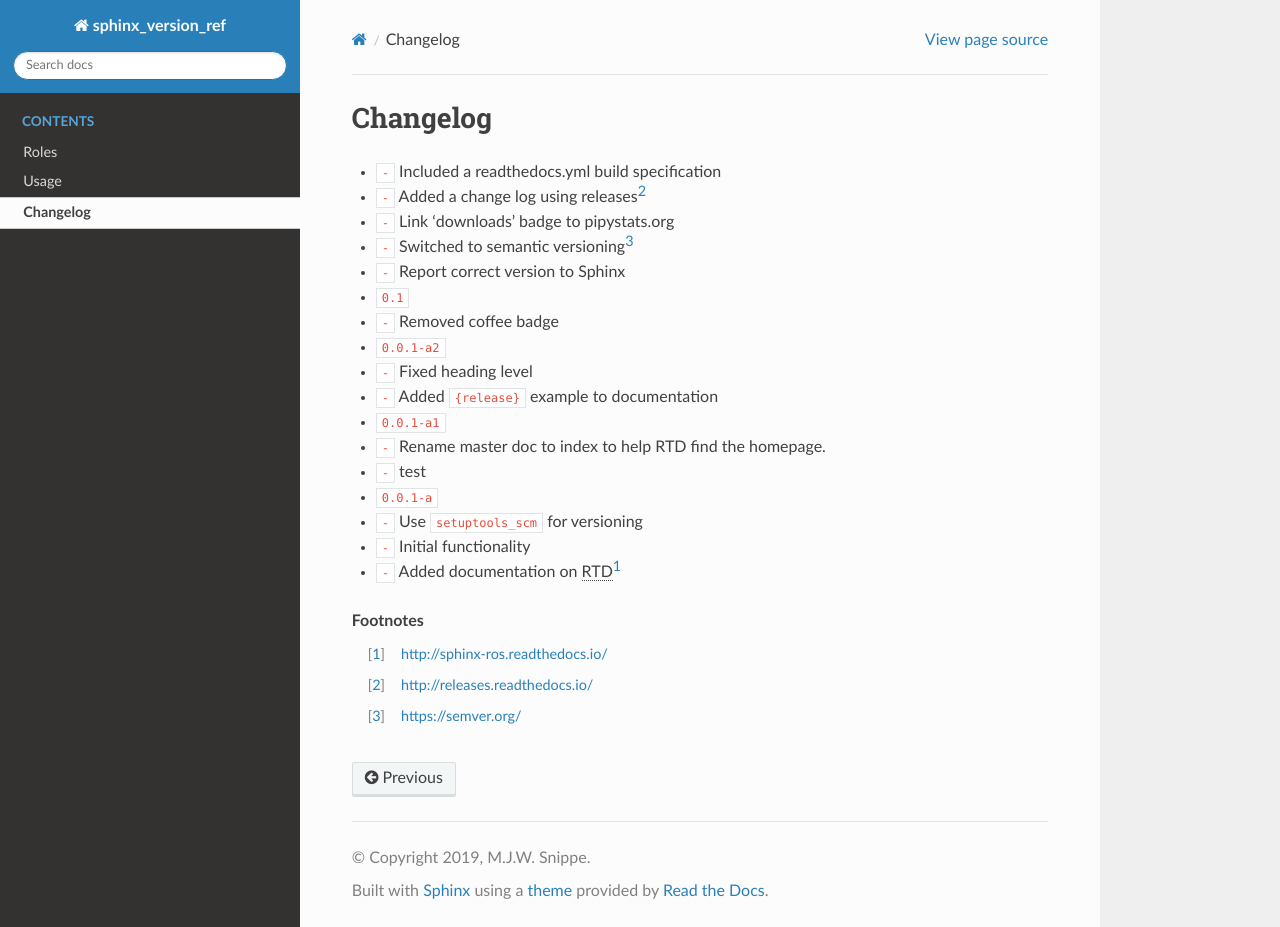
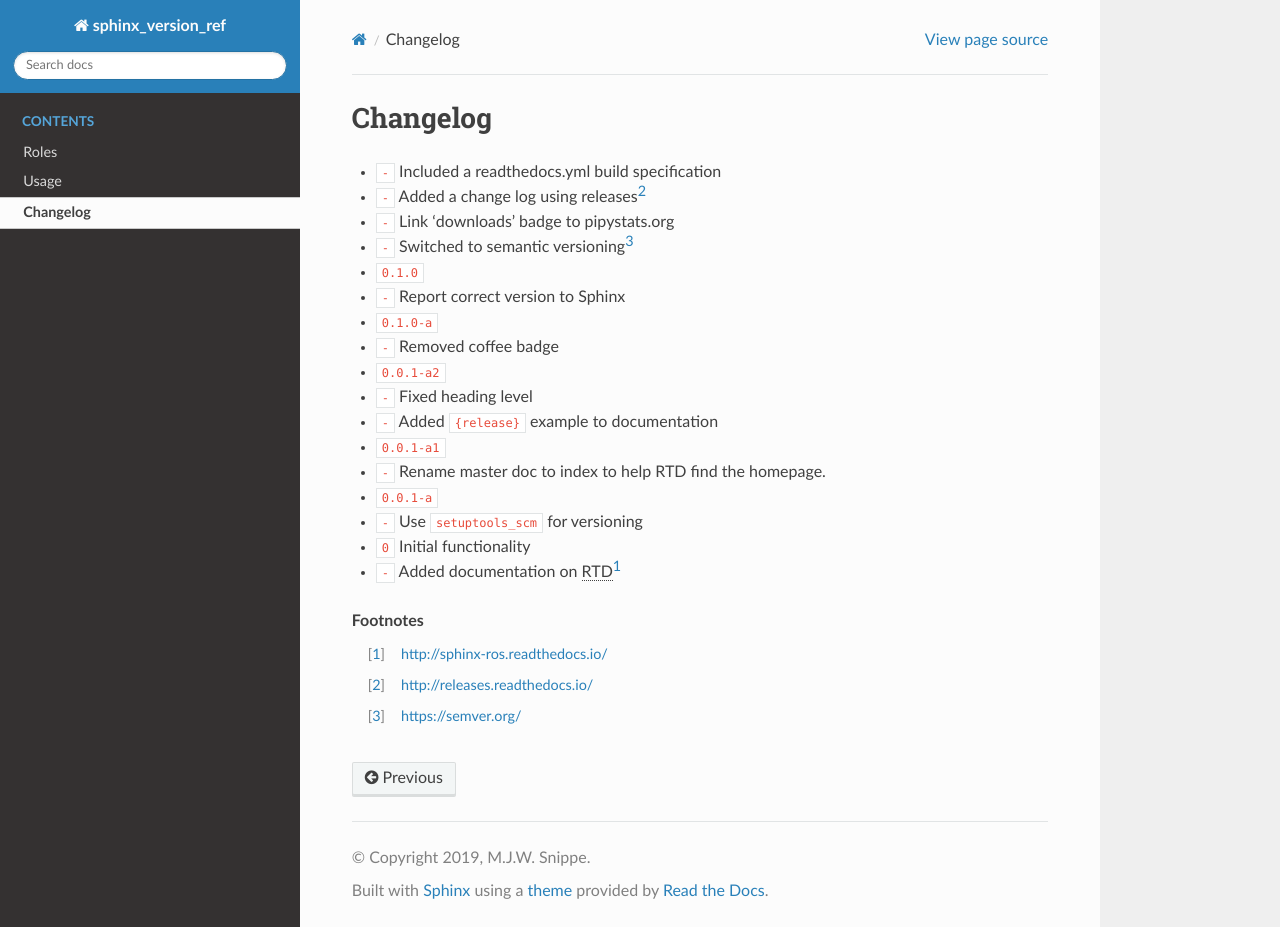
Before and after one commit to max-sn/sphinx_version_ref, a Sphinx documentation site: the page built from docs/source/changelog.rst, in a window 1280 px wide and 927 px high. Built offline with Sphinx 7.4.7 and the Read the Docs theme 2.0.0, drawn with Linux system fonts in a browser that asks for light colours; cross-references to code outside the pages are shown as plain code.

Commit message:
Fixed tags and releases

```diff
--- a/docs/source/changelog.rst
+++ b/docs/source/changelog.rst
@@ -6,18 +6,18 @@ Changelog
 - :support:`-` Added a change log using releases\ [#rel]_
 - :support:`-` Link 'downloads' badge to pipystats.org
 - :support:`-` Switched to semantic versioning\ [#semvar]_
+- :release:`0.1.0 <2019-08-14>`
 - :bug:`-` Report correct version to Sphinx
-- :release:`0.1 <2019-08-13>`
+- :release:`0.1.0-a <2019-08-13>`
 - :support:`-` Removed coffee badge
 - :release:`0.0.1-a2 <2019-08-12>`
 - :support:`-` Fixed heading level
 - :support:`-` Added ``{release}`` example to documentation
 - :release:`0.0.1-a1 <2019-08-09>`
 - :bug:`-` Rename master doc to index to help RTD find the homepage.
-- :support:`-` test
 - :release:`0.0.1-a <2019-08-09>`
 - :support:`-` Use ``setuptools_scm`` for versioning
-- :feature:`-` Initial functionality
+- :feature:`0` Initial functionality
 - :support:`-` Added documentation on :abbr:`RTD (Read The Docs)`\ [#rtd]_
 
 
```
